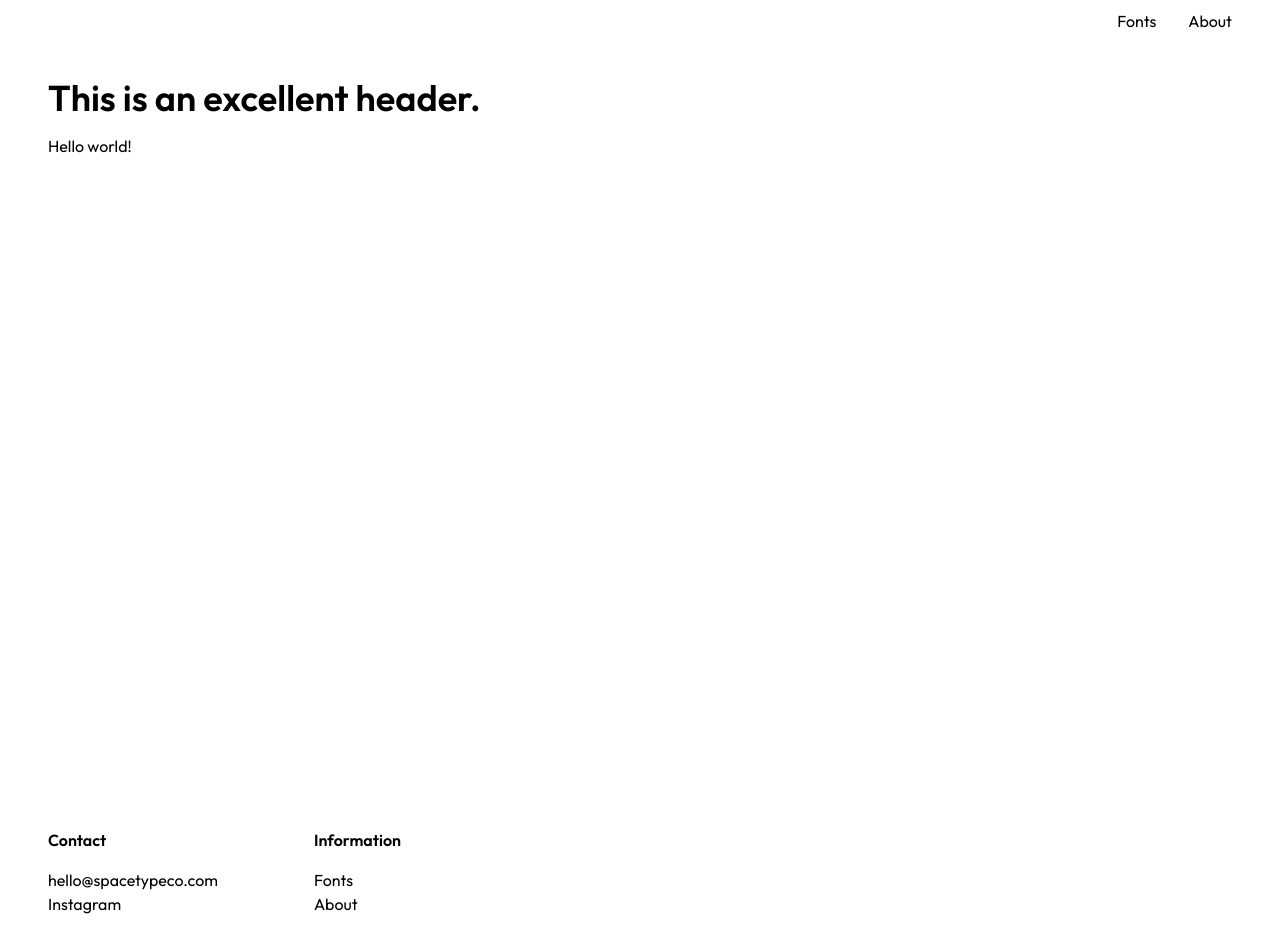
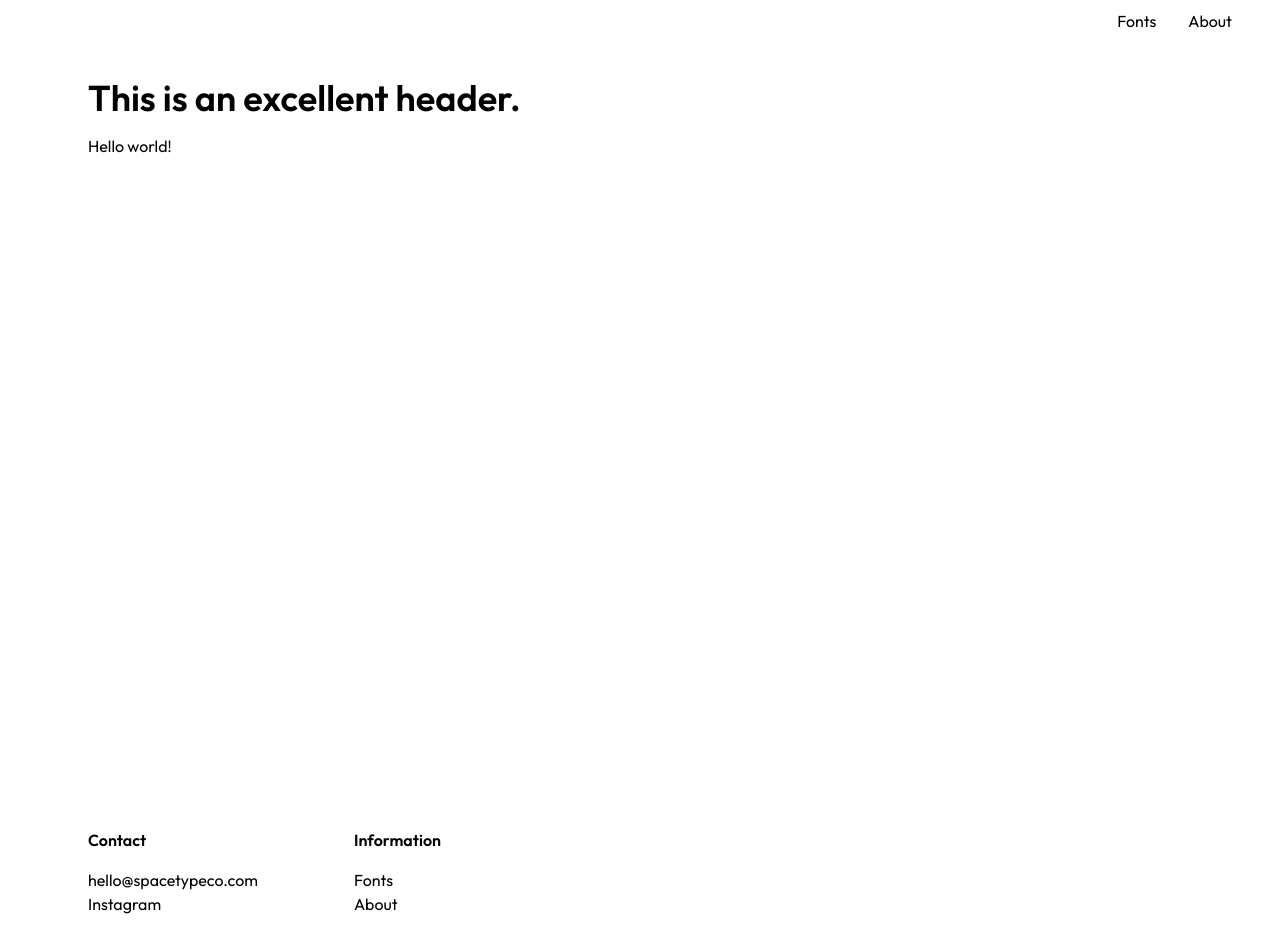
Before and after one commit to spacetypeco/next-base, a Next.js app: page / in a window 1280 px wide. Shown: the part 36-988 px from the top of the page. Built offline with nearby package versions, Linux system fonts and the light colour scheme.

Commit message:
Install common libs and adjust container styles

```diff
--- a/app/page.tsx
+++ b/app/page.tsx
@@ -1,6 +1,6 @@
 function Home() {
   return (
-    <section className="nav-spacer container-full w-full flex flex-col">
+    <section className="nav-spacer container w-full flex flex-col">
       <h1 className="t2 pb-4">This is an excellent header.</h1>
       <p>Hello world!</p>
     </section>
--- a/components/Footer.tsx
+++ b/components/Footer.tsx
@@ -11,7 +11,7 @@ export default function Footer(props: FooterProps) {
 
   return (
     <div
-      className={`container-full w-full flex flex-col sm:flex-row justify-between pt-16 pb-36 z-20 transition-colors duration-1000`}
+      className={`container w-full flex flex-col sm:flex-row justify-between pt-16 pb-36 z-20 transition-colors duration-1000`}
     >
       <div className="flex flex-col-reverse gap-12 sm:gap-0 sm:flex-row">
         <div className="flex flex-col pr-24">
--- a/package.json
+++ b/package.json
@@ -10,8 +10,10 @@
     "format-check": "prettier --check '**/*.{js,json,md,mdx,ts,tsx,scss,yaml,yml}'"
   },
   "dependencies": {
+    "chroma-js": "^3.1.2",
     "contentful": "^10.6.7",
     "contentful-management": "^11.5.1",
+    "dayjs": "^1.11.13",
     "hamburger-react": "^2.5.1",
     "lodash.merge": "^4.6.2",
     "next": "^14.2.21",
--- a/styles/layout.scss
+++ b/styles/layout.scss
@@ -3,12 +3,13 @@
 }
 
 .container {
+  @apply px-4 md:px-12;
   margin-inline: auto;
   max-width: 1200px;
 }
 
 .container-full {
-  @apply px-12;
+  @apply px-4 md:px-12;
 }
 
 th {
```
Also changed, not shown: 1 other file (tests, documents, lock files or other folders).
